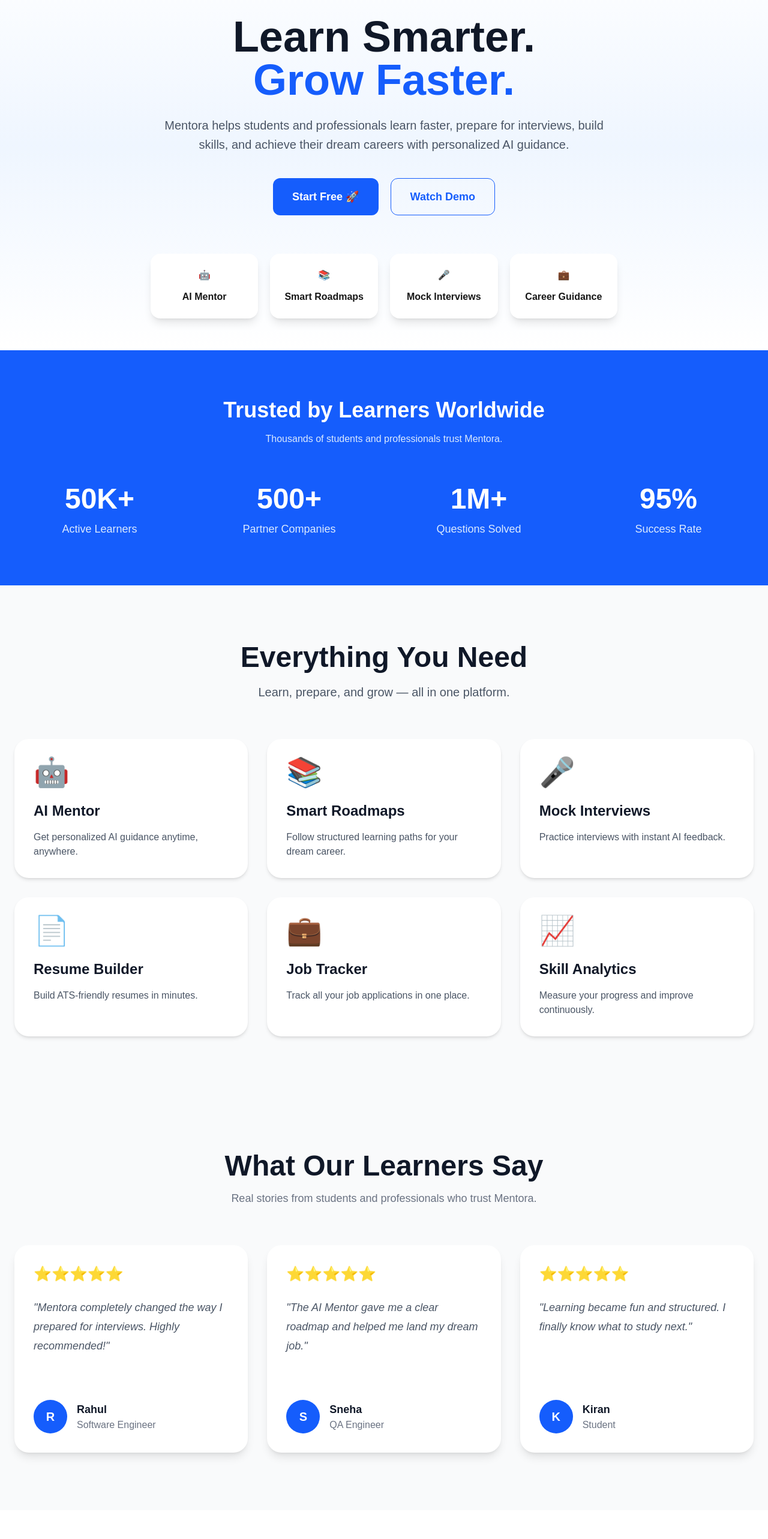
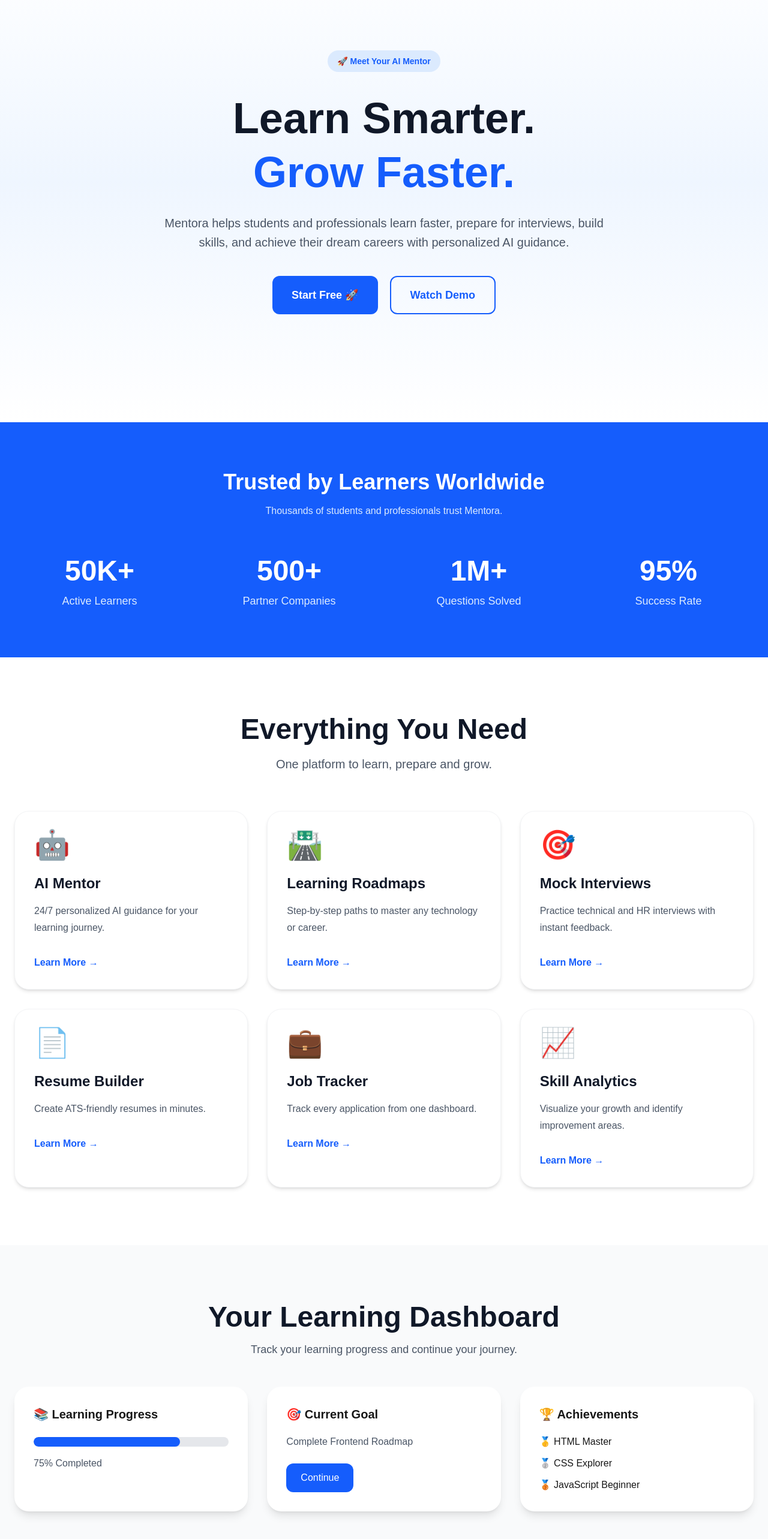
Before and after one commit to Balaji3366/Mentora, a Next.js app in the folder website/: page / in a window 1280 px wide. Shown: the part 184-2750 px from the top of the page at 60% size. Before the commit the page ends 2702 px from the top, so only its background shows below. Built offline with nearby package versions, Linux system fonts and the light colour scheme.

Commit message:
Completed AI Mentor with Gemini integration

```diff
--- /dev/null
+++ b/website/app/api/chat/route.ts
@@ -0,0 +1,29 @@
+import { GoogleGenAI } from "@google/genai";
+
+const ai = new GoogleGenAI({
+  apiKey: process.env.GEMINI_API_KEY!,
+});
+
+export async function POST(req: Request) {
+  try {
+    const { message } = await req.json();
+
+    const response = await ai.models.generateContent({
+      model: "models/gemini-3-flash-preview",
+      contents: message,
+    });
+
+    return Response.json({
+      reply: response.text,
+    });
+  } catch (error) {
+    console.error("Gemini Error:", error);
+
+    return Response.json(
+      {
+        reply: "❌ Something went wrong.",
+      },
+      { status: 500 }
+    );
+  }
+}
--- /dev/null
+++ b/website/app/dashboard/page.tsx
@@ -0,0 +1,11 @@
+import Dashboard from "../../components/Dashboard";
+import AIChat from "../../components/AIChat";
+
+export default function DashboardPage() {
+  return (
+    <>
+      <Dashboard />
+      <AIChat />
+    </>
+  );
+}
--- a/website/app/page.tsx
+++ b/website/app/page.tsx
@@ -3,6 +3,8 @@
 import Features from "../components/Features";
 import Stats from "../components/Stats";
 import Testimonials from "../components/Testimonials";
+import Footer from "../components/Footer";
+import Dashboard from "../components/Dashboard";
 
 export default function Home() {
   return (
@@ -11,7 +13,10 @@
       <Hero />
       <Stats />
       <Features />
+      <Dashboard />
       <Testimonials />
+      <Footer />
+
     </>
   );
 }
--- /dev/null
+++ b/website/components/AIChat.tsx
@@ -0,0 +1,138 @@
+"use client";
+
+import { useState } from "react";
+
+type ChatMessage = {
+  sender: "AI" | "You";
+  text: string;
+};
+
+export default function AIChat() {
+  const [message, setMessage] = useState("");
+  const [loading, setLoading] = useState(false);
+
+  const [chat, setChat] = useState<ChatMessage[]>([
+    {
+      sender: "AI",
+      text: "👋 Hello Balaji! I'm your AI Mentor. How can I help you today?",
+    },
+  ]);
+
+  const sendMessage = async () => {
+    if (!message.trim() || loading) return;
+
+    const userMessage = message;
+
+    setChat((prev) => [
+      ...prev,
+      {
+        sender: "You",
+        text: userMessage,
+      },
+    ]);
+
+    setMessage("");
+    setLoading(true);
+
+    try {
+      const res = await fetch("/api/chat", {
+        method: "POST",
+        headers: {
+          "Content-Type": "application/json",
+        },
+        body: JSON.stringify({
+          message: userMessage,
+        }),
+      });
+
+      const data = await res.json();
+
+      setChat((prev) => [
+        ...prev,
+        {
+          sender: "AI",
+          text: data.reply,
+        },
+      ]);
+    } catch (error) {
+      console.error(error);
+
+      setChat((prev) => [
+        ...prev,
+        {
+          sender: "AI",
+          text: "❌ Something went wrong.",
+        },
+      ]);
+    } finally {
+      setLoading(false);
+    }
+  };
+
+  return (
+    <section className="bg-gray-50 py-20 px-6">
+      <div className="mx-auto max-w-4xl rounded-2xl bg-white p-8 shadow-lg">
+        <h2 className="mb-6 text-center text-4xl font-bold text-gray-900">
+          💬 AI Mentor Chat
+        </h2>
+
+        {/* Chat Box */}
+        <div className="mb-6 h-96 overflow-y-auto rounded-lg border border-gray-300 bg-gray-50 p-4">
+          {chat.map((msg, index) => (
+            <div
+              key={index}
+              className={`mb-4 ${
+                msg.sender === "You" ? "text-right" : "text-left"
+              }`}
+            >
+              <span
+                className={`inline-block max-w-[80%] rounded-xl px-4 py-3 shadow ${
+                  msg.sender === "You"
+                    ? "bg-blue-600 text-white"
+                    : "bg-gray-200 text-gray-900"
+                }`}
+              >
+                <strong>{msg.sender}: </strong>
+                {msg.text}
+              </span>
+            </div>
+          ))}
+
+          {/* Loading */}
+          {loading && (
+            <div className="mb-4 text-left">
+              <span className="inline-block rounded-xl bg-gray-200 px-4 py-3 font-medium text-gray-900 animate-pulse shadow">
+                🤖 Thinking...
+              </span>
+            </div>
+          )}
+        </div>
+
+        {/* Input */}
+        <div className="flex gap-4">
+          <input
+            type="text"
+            placeholder="Ask your AI Mentor..."
+            value={message}
+            disabled={loading}
+            onChange={(e) => setMessage(e.target.value)}
+            onKeyDown={(e) => {
+              if (e.key === "Enter") {
+                sendMessage();
+              }
+            }}
+            className="flex-1 rounded-xl border border-gray-300 bg-white px-4 py-3 text-gray-900 placeholder:text-gray-500 outline-none focus:border-blue-500 focus:ring-2 focus:ring-blue-500 disabled:bg-gray-100 disabled:text-gray-500"
+          />
+
+          <button
+            onClick={sendMessage}
+            disabled={loading}
+            className="rounded-xl bg-blue-600 px-6 py-3 font-semibold text-white transition hover:bg-blue-700 disabled:cursor-not-allowed disabled:bg-gray-400"
+          >
+            {loading ? "Thinking..." : "Send"}
+          </button>
+        </div>
+      </div>
+    </section>
+  );
+}
--- /dev/null
+++ b/website/components/Dashboard.tsx
@@ -0,0 +1,56 @@
+export default function Dashboard() {
+  return (
+    <section className="bg-gray-50 py-24">
+      <div className="mx-auto max-w-7xl px-6">
+
+        <div className="mb-12 text-center">
+          <h2 className="text-5xl font-bold text-gray-900">
+            Your Learning Dashboard
+          </h2>
+
+          <p className="mt-4 text-lg text-gray-600">
+            Track your learning progress and continue your journey.
+          </p>
+        </div>
+
+        <div className="grid gap-8 md:grid-cols-3">
+
+          <div className="rounded-3xl bg-white p-8 shadow-lg">
+            <h3 className="text-xl font-bold">📚 Learning Progress</h3>
+
+            <div className="mt-6 h-4 overflow-hidden rounded-full bg-gray-200">
+              <div className="h-full w-3/4 rounded-full bg-blue-600"></div>
+            </div>
+
+            <p className="mt-4 text-gray-600">
+              75% Completed
+            </p>
+          </div>
+
+          <div className="rounded-3xl bg-white p-8 shadow-lg">
+            <h3 className="text-xl font-bold">🎯 Current Goal</h3>
+
+            <p className="mt-5 text-gray-600">
+              Complete Frontend Roadmap
+            </p>
+
+            <button className="mt-6 rounded-xl bg-blue-600 px-6 py-3 text-white hover:bg-blue-700">
+              Continue
+            </button>
+          </div>
+
+          <div className="rounded-3xl bg-white p-8 shadow-lg">
+            <h3 className="text-xl font-bold">🏆 Achievements</h3>
+
+            <div className="mt-5 space-y-3">
+              <p>🥇 HTML Master</p>
+              <p>🥈 CSS Explorer</p>
+              <p>🥉 JavaScript Beginner</p>
+            </div>
+          </div>
+
+        </div>
+      </div>
+    </section>
+  );
+}
--- a/website/components/Features.tsx
+++ b/website/components/Features.tsx
@@ -1,66 +1,81 @@
-export default function Features() {
 const features = [
   {
     icon: "🤖",
     title: "AI Mentor",
-      description: "Get personalized AI guidance anytime, anywhere.",
+    desc: "24/7 personalized AI guidance for your learning journey.",
   },
   {
-      icon: "📚",
-      title: "Smart Roadmaps",
-      description: "Follow structured learning paths for your dream career.",
+    icon: "🛣️",
+    title: "Learning Roadmaps",
+    desc: "Step-by-step paths to master any technology or career.",
   },
   {
-      icon: "🎤",
+    icon: "🎯",
     title: "Mock Interviews",
-      description: "Practice interviews with instant AI feedback.",
+    desc: "Practice technical and HR interviews with instant feedback.",
   },
   {
     icon: "📄",
     title: "Resume Builder",
-      description: "Build ATS-friendly resumes in minutes.",
+    desc: "Create ATS-friendly resumes in minutes.",
   },
   {
     icon: "💼",
     title: "Job Tracker",
-      description: "Track all your job applications in one place.",
+    desc: "Track every application from one dashboard.",
   },
   {
     icon: "📈",
     title: "Skill Analytics",
-      description: "Measure your progress and improve continuously.",
+    desc: "Visualize your growth and identify improvement areas.",
   },
 ];
 
+export default function Features() {
   return (
-    <section className="bg-gray-50 py-24 px-6">
-      <div className="mx-auto max-w-7xl">
-        <h2 className="text-center text-5xl font-bold text-gray-900">
+    <section className="bg-white py-24">
+      <div className="mx-auto max-w-7xl px-6">
+
+        <div className="text-center">
+          <h2 className="text-5xl font-bold text-gray-900">
             Everything You Need
           </h2>
 
-        <p className="mt-5 text-center text-xl text-gray-600">
-          Learn, prepare, and grow — all in one platform.
+          <p className="mt-5 text-xl text-gray-600">
+            One platform to learn, prepare and grow.
           </p>
+        </div>
 
         <div className="mt-16 grid gap-8 md:grid-cols-2 lg:grid-cols-3">
+
           {features.map((feature) => (
+
             <div
               key={feature.title}
-              className="rounded-3xl bg-white p-8 shadow-md transition-all duration-300 hover:-translate-y-2 hover:shadow-2xl"
+              className="rounded-3xl border border-gray-100 bg-white p-8 shadow-md transition duration-300 hover:-translate-y-2 hover:shadow-2xl"
             >
-              <div className="text-5xl">{feature.icon}</div>
+              <div className="text-5xl">
+                {feature.icon}
+              </div>
 
               <h3 className="mt-6 text-2xl font-bold text-gray-900">
                 {feature.title}
               </h3>
 
-              <p className="mt-4 text-gray-600">
-                {feature.description}
+              <p className="mt-4 leading-7 text-gray-600">
+                {feature.desc}
               </p>
+
+              <button className="mt-8 font-semibold text-blue-600 hover:underline">
+                Learn More →
+              </button>
+
             </div>
+
           ))}
+
         </div>
+
       </div>
     </section>
   );
--- /dev/null
+++ b/website/components/Footer.tsx
@@ -0,0 +1,67 @@
+export default function Footer() {
+  return (
+    <footer className="bg-black text-white py-12 mt-20">
+      <div className="max-w-7xl mx-auto px-6 grid md:grid-cols-4 gap-10">
+
+        {/* Brand */}
+        <div>
+          <h2 className="text-3xl font-bold text-blue-500">
+            Mentora
+          </h2>
+
+          <p className="mt-4 text-gray-400">
+            Your AI Mentor for learning, career growth,
+            interview preparation, and success.
+          </p>
+        </div>
+
+        {/* Product */}
+        <div>
+          <h3 className="font-semibold text-lg mb-4">
+            Product
+          </h3>
+
+          <ul className="space-y-2 text-gray-400">
+            <li className="hover:text-white cursor-pointer">AI Mentor</li>
+            <li className="hover:text-white cursor-pointer">Roadmaps</li>
+            <li className="hover:text-white cursor-pointer">Mock Interviews</li>
+            <li className="hover:text-white cursor-pointer">Resume Builder</li>
+          </ul>
+        </div>
+
+        {/* Company */}
+        <div>
+          <h3 className="font-semibold text-lg mb-4">
+            Company
+          </h3>
+
+          <ul className="space-y-2 text-gray-400">
+            <li className="hover:text-white cursor-pointer">About</li>
+            <li className="hover:text-white cursor-pointer">Blog</li>
+            <li className="hover:text-white cursor-pointer">Careers</li>
+            <li className="hover:text-white cursor-pointer">Contact</li>
+          </ul>
+        </div>
+
+        {/* Social */}
+        <div>
+          <h3 className="font-semibold text-lg mb-4">
+            Follow Us
+          </h3>
+
+          <ul className="space-y-2 text-gray-400">
+            <li className="hover:text-white cursor-pointer">LinkedIn</li>
+            <li className="hover:text-white cursor-pointer">GitHub</li>
+            <li className="hover:text-white cursor-pointer">Twitter</li>
+            <li className="hover:text-white cursor-pointer">Discord</li>
+          </ul>
+        </div>
+
+      </div>
+
+      <div className="border-t border-gray-800 mt-10 pt-6 text-center text-gray-500">
+        © 2026 Mentora. All rights reserved.
+      </div>
+    </footer>
+  );
+}
--- a/website/components/Hero.tsx
+++ b/website/components/Hero.tsx
@@ -1,51 +1,34 @@
 export default function Hero() {
   return (
-    <section className="flex min-h-[85vh] flex-col items-center justify-center bg-gradient-to-b from-white via-blue-50 to-white px-6 text-center">
+    <section className="flex min-h-screen flex-col items-center justify-center bg-gradient-to-b from-white via-blue-50 to-white px-6 text-center">
+      {/* Badge */}
       <span className="rounded-full bg-blue-100 px-4 py-2 text-sm font-semibold text-blue-600">
         🚀 Meet Your AI Mentor
       </span>
 
-      <h1 className="mt-8 text-5xl font-extrabold text-gray-900 md:text-7xl">
+      {/* Heading */}
+      <h1 className="mt-8 text-5xl font-extrabold leading-tight text-gray-900 md:text-7xl">
         Learn Smarter.
         <br />
         <span className="text-blue-600">Grow Faster.</span>
       </h1>
 
+      {/* Description */}
       <p className="mt-6 max-w-3xl text-xl leading-8 text-gray-600">
-        Mentora helps students and professionals learn faster, prepare for interviews,
-        build skills, and achieve their dream careers with personalized AI guidance.
+        Mentora helps students and professionals learn faster, prepare for
+        interviews, build skills, and achieve their dream careers with
+        personalized AI guidance.
       </p>
 
+      {/* Buttons */}
       <div className="mt-10 flex flex-wrap justify-center gap-5">
-        <button className="rounded-xl bg-blue-600 px-8 py-4 text-lg font-semibold text-white transition hover:bg-blue-700">
+        <button className="rounded-xl bg-blue-600 px-8 py-4 text-lg font-semibold text-white transition duration-300 hover:scale-105 hover:bg-blue-700">
           Start Free 🚀
         </button>
 
-        <button className="rounded-xl border border-blue-600 px-8 py-4 text-lg font-semibold text-blue-600 transition hover:bg-blue-50">
+        <button className="rounded-xl border-2 border-blue-600 px-8 py-4 text-lg font-semibold text-blue-600 transition duration-300 hover:bg-blue-50">
           Watch Demo
         </button>
-      </div>
-
-      <div className="mt-16 grid gap-5 md:grid-cols-4">
-        <div className="rounded-2xl bg-white p-6 shadow-lg">
-          🤖
-          <h3 className="mt-3 font-bold">AI Mentor</h3>
-        </div>
-
-        <div className="rounded-2xl bg-white p-6 shadow-lg">
-          📚
-          <h3 className="mt-3 font-bold">Smart Roadmaps</h3>
-        </div>
-
-        <div className="rounded-2xl bg-white p-6 shadow-lg">
-          🎤
-          <h3 className="mt-3 font-bold">Mock Interviews</h3>
-        </div>
-
-        <div className="rounded-2xl bg-white p-6 shadow-lg">
-          💼
-          <h3 className="mt-3 font-bold">Career Guidance</h3>
-        </div>
       </div>
     </section>
   );
--- a/website/package.json
+++ b/website/package.json
@@ -9,7 +9,9 @@
     "lint": "eslint"
   },
   "dependencies": {
+    "@google/genai": "^2.11.0",
     "next": "16.2.10",
+    "openai": "^6.46.0",
     "react": "19.2.4",
     "react-dom": "19.2.4"
   },
```
Also changed, not shown: 1 other file (tests, documents, lock files or other folders). Lines whose indentation alone changed are shown as unchanged.
